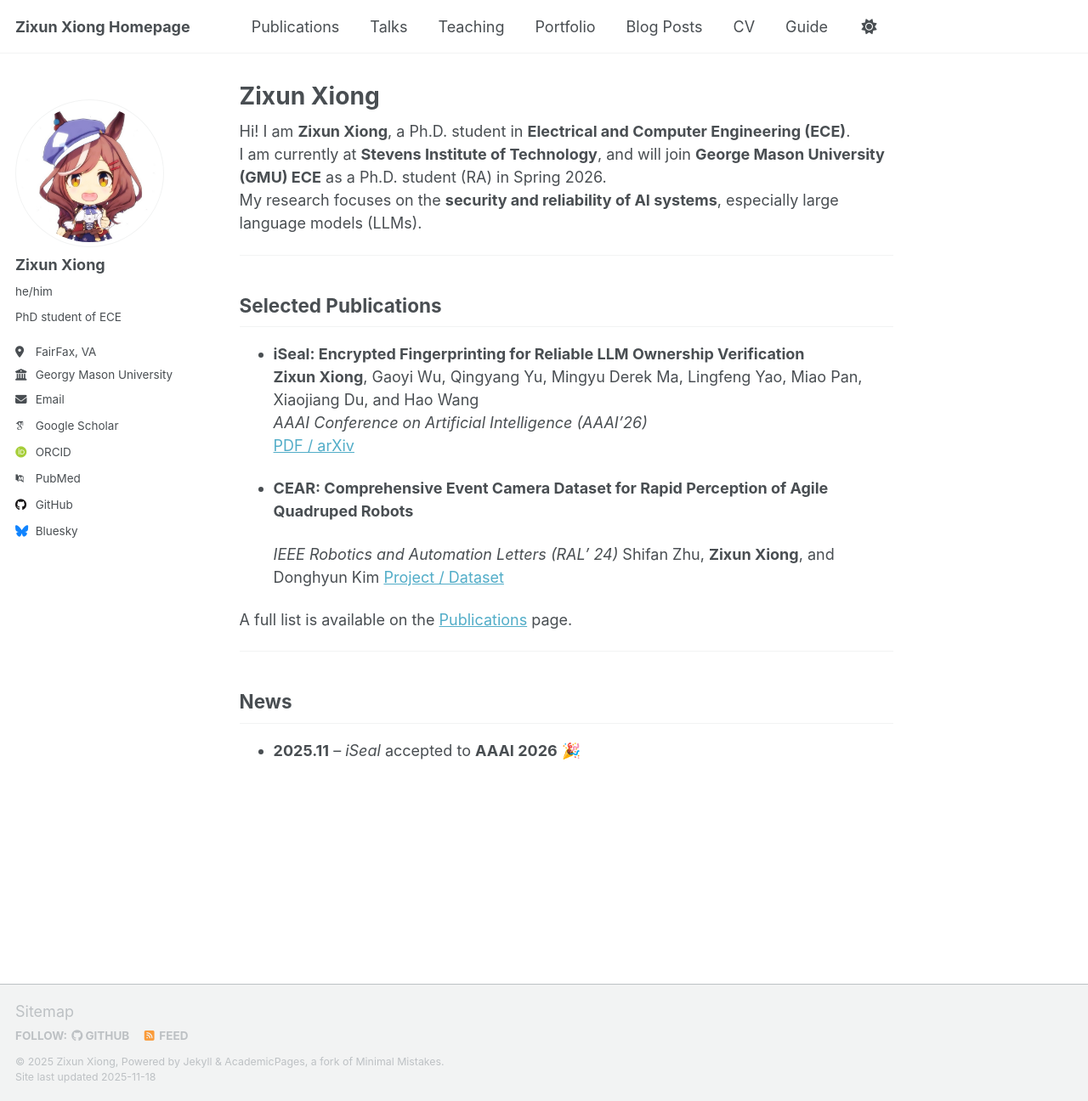
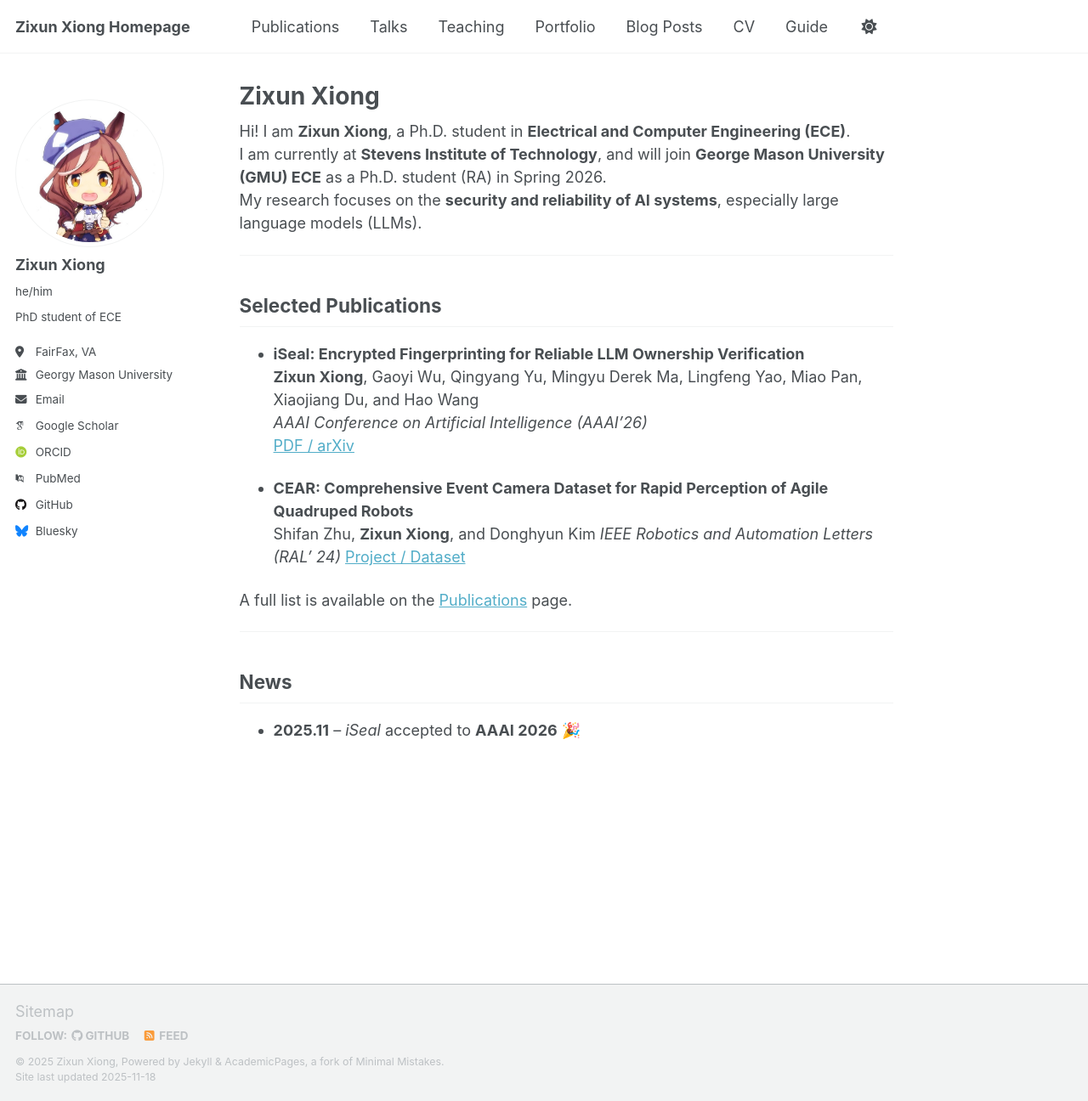
Before and after one commit to kitaharasetusna/zixun-xiong.github.io, a Jekyll site: the page built from _pages/about.md, in a window 1280 px wide and 1296 px high. Shown: the whole window at 85% size. Built offline with Jekyll 4.4.1, drawn with Linux system fonts in a browser that asks for light colours; some web fonts are replaced; a script that is not in the unit is left out.

```diff
--- a/_pages/about.md
+++ b/_pages/about.md
@@ -21,9 +21,8 @@ My research focuses on the **security and reliability of AI systems**, especiall
   [PDF / arXiv](https://arxiv.org/pdf/2511.08905.pdf)
 
 - **CEAR: Comprehensive Event Camera Dataset for Rapid Perception of Agile Quadruped Robots**
-
+  Shifan Zhu, **Zixun Xiong**, and Donghyun Kim
   *IEEE Robotics and Automation Letters (RAL' 24)*
-  Shifan Zhu, **Zixun Xiong**, and Donghyun Kim
   [Project / Dataset](https://daroslab.github.io/cear/)
 
 A full list is available on the [Publications](https://kitaharasetusna.github.io/zixun-xiong.github.io/publications/) page.
```
